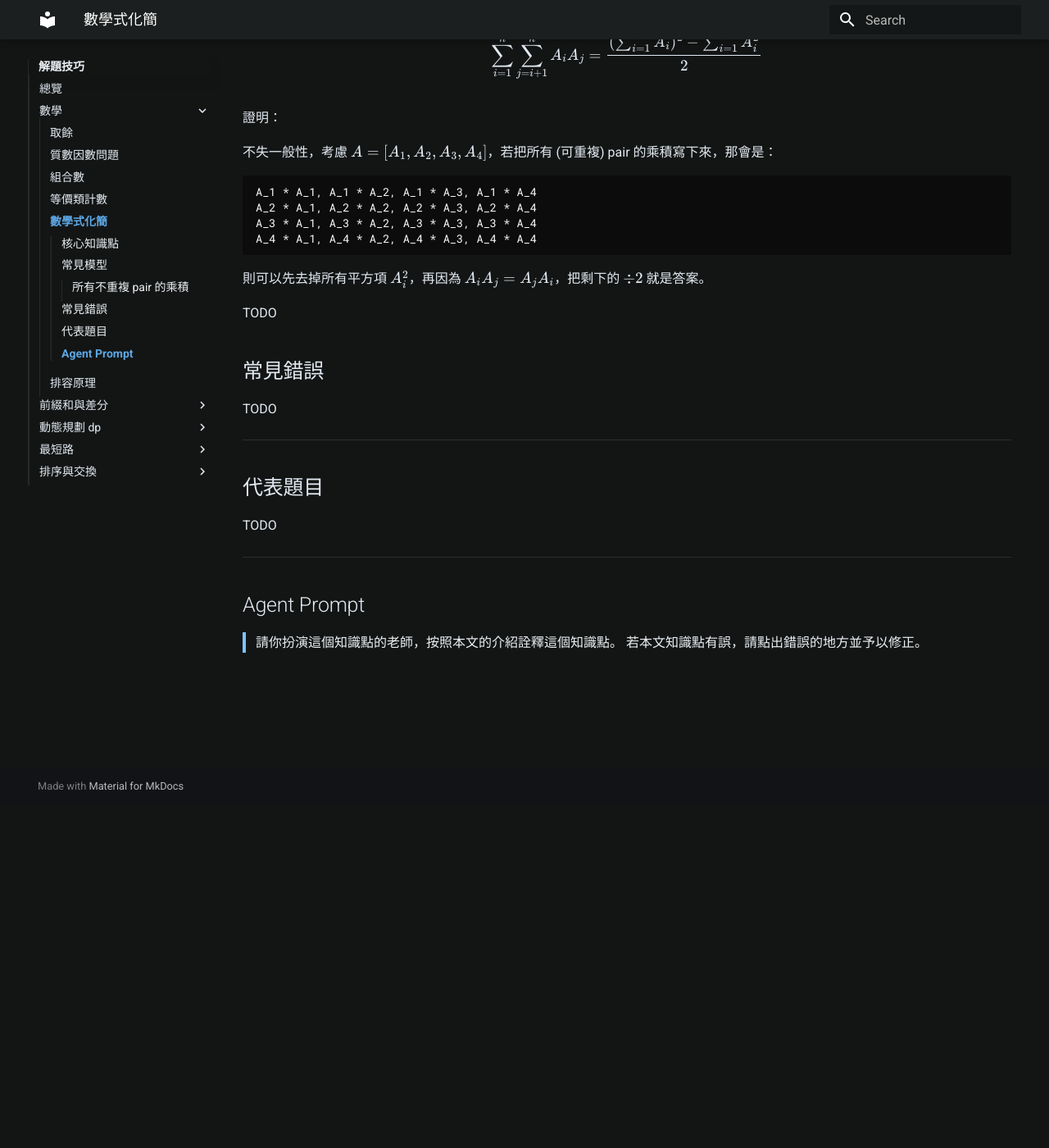
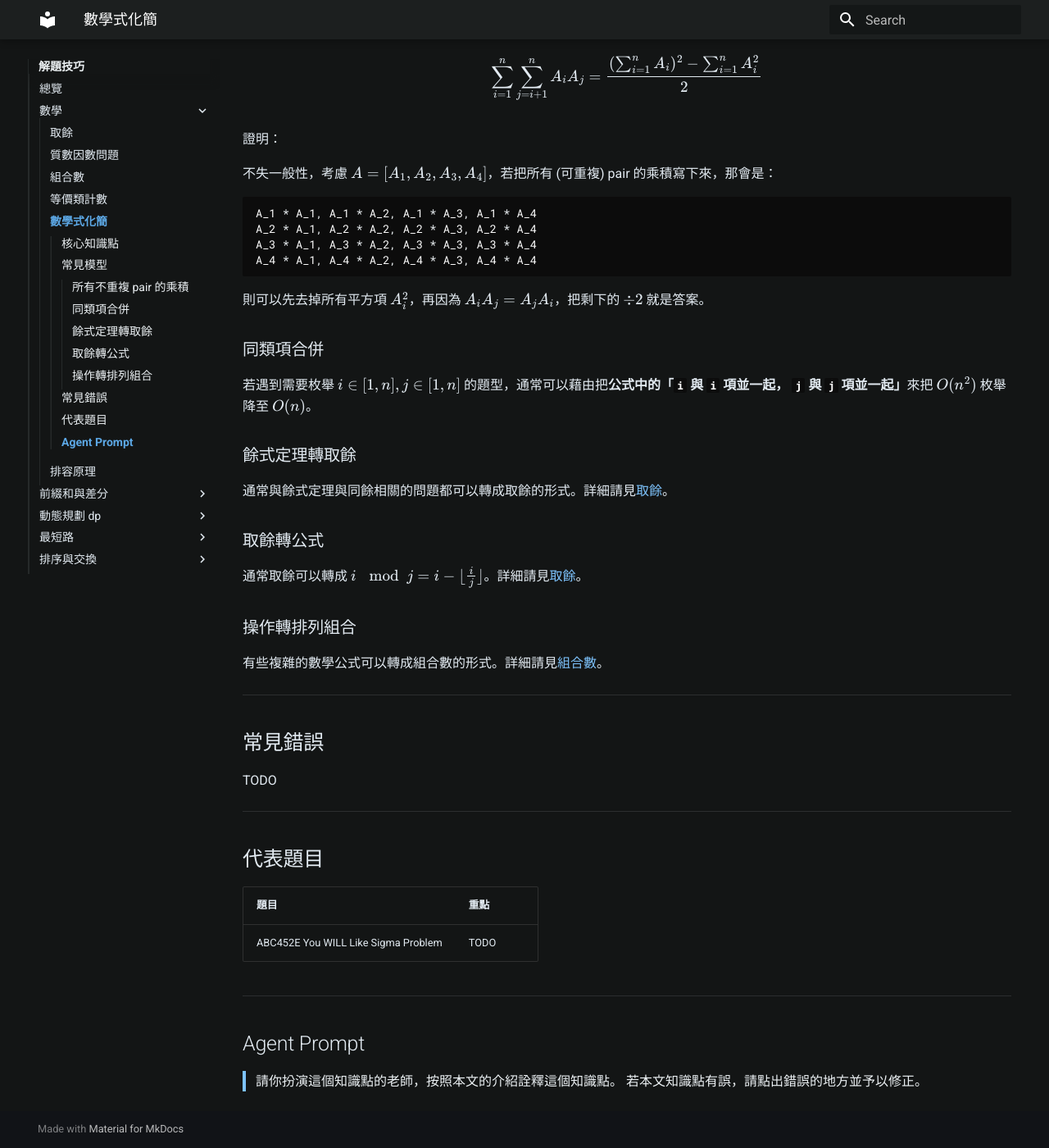
Before and after one commit to emmetthor/Coding_Practice, an MkDocs documentation site: the page built from docs/techniques/math/equation_optimize.md, in a window 1280 px wide and 1400 px high, scrolled down 419 px. Shown: the whole window at 82% size. Built offline with MkDocs 1.6.1 and Material for MkDocs 9.7.7, drawn with Linux system fonts in a browser that asks for light colours; old or Windows-style settings are respelled for this version of MkDocs; before the commit the page ends 1284 px from its top, so only the background shows below that.

Commit message:
數學式化簡 筆記

```diff
--- a/docs/techniques/math/equation_optimize.md
+++ b/docs/techniques/math/equation_optimize.md
@@ -3,6 +3,8 @@
 ## 核心知識點
 
 把數學式轉「**可預先處理、可維護、可分開算**」的形式。
+
+---
 
 ## 常見模型
 
@@ -25,7 +27,23 @@ A_4 * A_1, A_4 * A_2, A_4 * A_3, A_4 * A_4
 
 則可以先去掉所有平方項 $A_i^2$，再因為 $A_iA_j = A_jA_i$，把剩下的 $\div 2$ 就是答案。
 
-TODO
+### 同類項合併
+
+若遇到需要枚舉 $i \in [1, n], j \in [1, n]$ 的題型，通常可以藉由把**公式中的「`i` 與 `i` 項並一起， `j` 與 `j` 項並一起」**來把 $O(n^2)$ 枚舉降至 $O(n)$。
+
+### 餘式定理轉取餘
+
+通常與餘式定理與同餘相關的問題都可以轉成取餘的形式。詳細請見[取餘](\Coding_Practice\techniques\math\modulo.md)。
+
+### 取餘轉公式
+
+通常取餘可以轉成 $i \mod j = i - \lfloor \frac{i}{j} \rfloor$。詳細請見[取餘](\Coding_Practice\techniques\math\modulo.md)。
+
+### 操作轉排列組合
+
+有些複雜的數學公式可以轉成組合數的形式。詳細請見[組合數](\Coding_Practice\techniques\math\combinatorics.md)。
+
+---
 
 ## 常見錯誤
 
@@ -35,7 +53,9 @@ TODO
 
 ## 代表題目
 
-TODO
+| 題目 | 重點 |
+| --- | --- |
+| ABC452E You WILL Like Sigma Problem | TODO |
 
 ---
 
```
Also changed, not shown: docs/techniques/math/modulo.md (+6 -0 lines).
